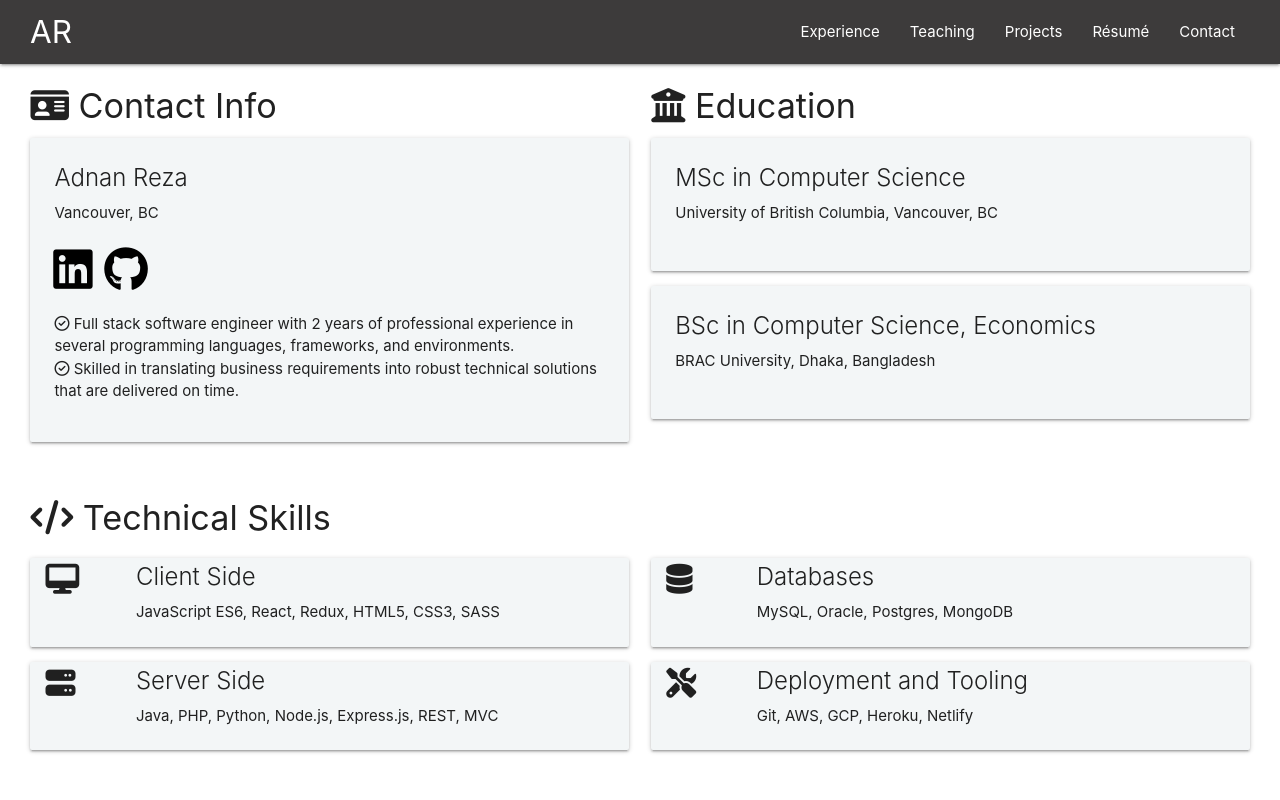
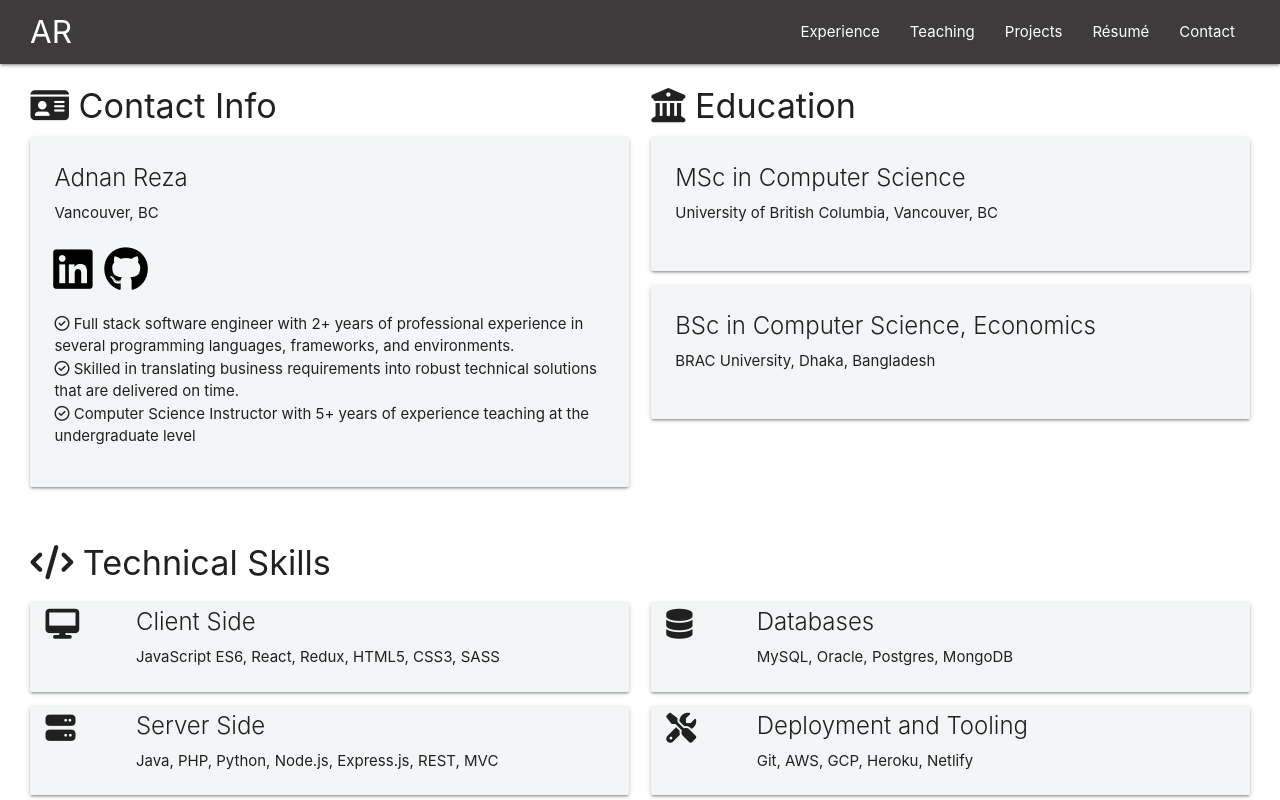
Before and after one commit to adnanreza/personal-site, a React (Create React App) app: page /Resume in a window 1280 px wide. Shown: the top 800 px of the page. Built offline with nearby package versions, Linux system fonts and the light colour scheme; the HTML template or start-up script is replaced by a standard one.

Commit message:
Added line on teaching experience to resume header

```diff
--- a/src/components/pages/Resume.js
+++ b/src/components/pages/Resume.js
@@ -28,8 +28,9 @@ const Resume = props => {
     </Fragment>
   );
   const summary = [
-    'Full stack software engineer with 2 years of professional experience in several programming languages, frameworks, and environments.',
-    'Skilled in translating business requirements into robust technical solutions that are delivered on time.'
+    'Full stack software engineer with 2+ years of professional experience in several programming languages, frameworks, and environments.',
+    'Skilled in translating business requirements into robust technical solutions that are delivered on time.',
+    'Computer Science Instructor with 5+ years of experience teaching at the undergraduate level'
   ];
   const clientSide = 'JavaScript ES6, React, Redux, HTML5, CSS3, SASS';
   const serverSide = 'Java, PHP, Python, Node.js, Express.js, REST, MVC';
```
